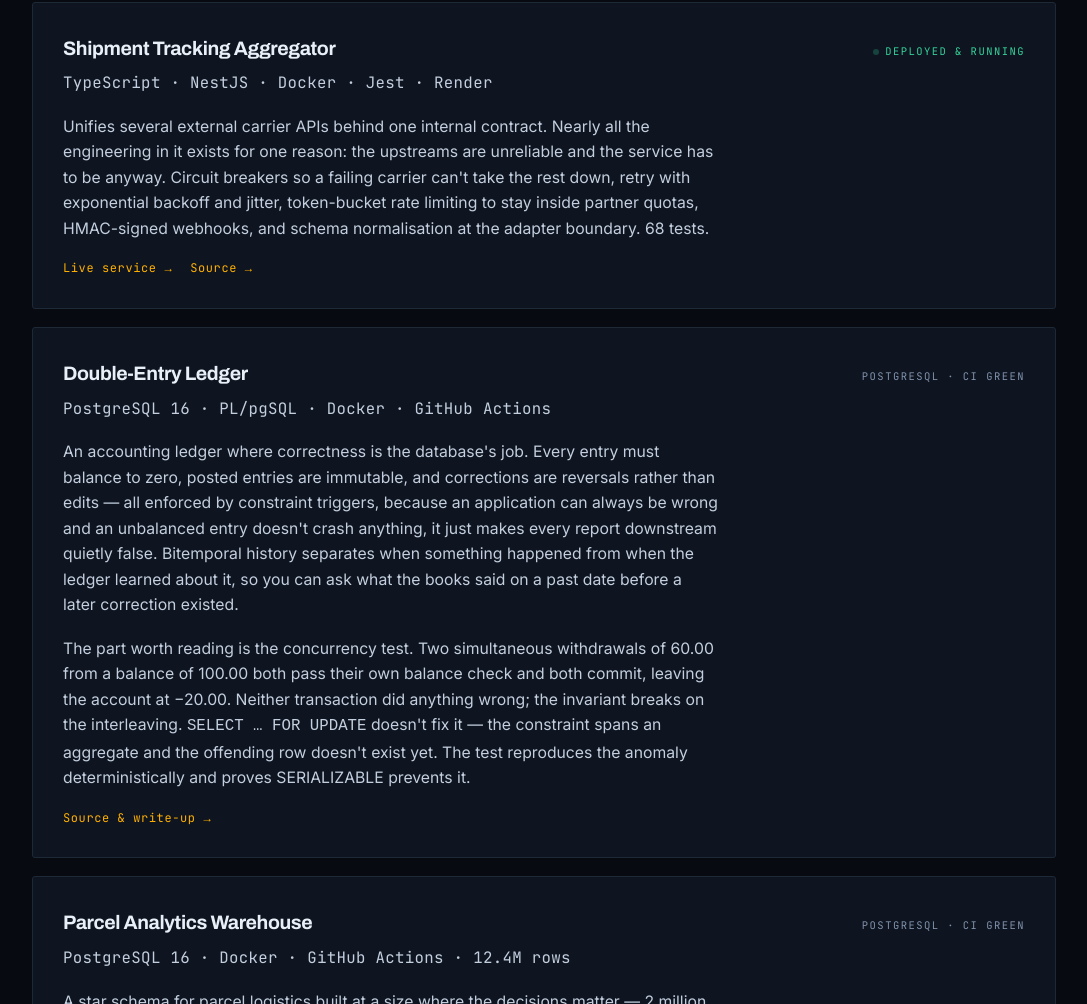
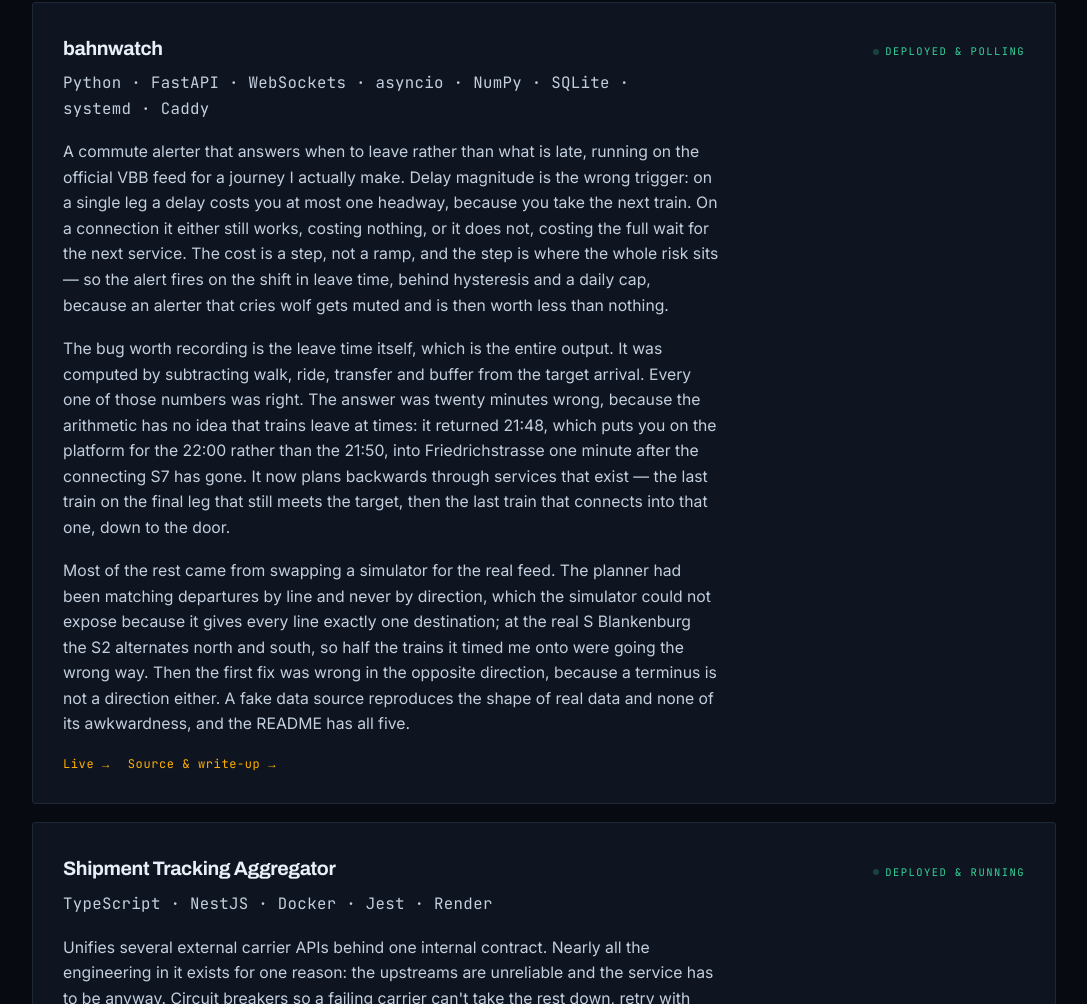
Before and after one commit to Pbhavyashree/Pbhavyashree.github.io, a plain HTML site: page index.html in a window 1280 px wide. Shown: the part 2668-3672 px from the top of the page, without its empty margins (96-1183 px from the left). Drawn offline with Linux system fonts and the light colour scheme.

Commit message:
work: add bahnwatch

```diff
--- a/index.html
+++ b/index.html
@@ -240,6 +240,21 @@ footer{
         <div class="links">
           <a href="https://energy-hub.duckdns.org" target="_blank" rel="noopener">Live &rarr;</a>
           <a href="https://github.com/Pbhavyashree/energy-hub" target="_blank" rel="noopener">Source &amp; notes &rarr;</a>
+        </div>
+      </article>
+
+      <article class="card rv">
+        <div class="card-top">
+          <h3>bahnwatch</h3>
+          <span class="status"><i class="dot"></i>Deployed &amp; polling</span>
+        </div>
+        <p class="stack">Python &middot; FastAPI &middot; WebSockets &middot; asyncio &middot; NumPy &middot; SQLite &middot; systemd &middot; Caddy</p>
+        <p>A commute alerter that answers when to leave rather than what is late, running on the official VBB feed for a journey I actually make. Delay magnitude is the wrong trigger: on a single leg a delay costs you at most one headway, because you take the next train. On a connection it either still works, costing nothing, or it does not, costing the full wait for the next service. The cost is a step, not a ramp, and the step is where the whole risk sits &mdash; so the alert fires on the shift in leave time, behind hysteresis and a daily cap, because an alerter that cries wolf gets muted and is then worth less than nothing.</p>
+        <p>The bug worth recording is the leave time itself, which is the entire output. It was computed by subtracting walk, ride, transfer and buffer from the target arrival. Every one of those numbers was right. The answer was twenty minutes wrong, because the arithmetic has no idea that trains leave at times: it returned 21:48, which puts you on the platform for the 22:00 rather than the 21:50, into Friedrichstrasse one minute after the connecting S7 has gone. It now plans backwards through services that exist &mdash; the last train on the final leg that still meets the target, then the last train that connects into that one, down to the door.</p>
+        <p>Most of the rest came from swapping a simulator for the real feed. The planner had been matching departures by line and never by direction, which the simulator could not expose because it gives every line exactly one destination; at the real S Blankenburg the S2 alternates north and south, so half the trains it timed me onto were going the wrong way. Then the first fix was wrong in the opposite direction, because a terminus is not a direction either. A fake data source reproduces the shape of real data and none of its awkwardness, and the README has all five.</p>
+        <div class="links">
+          <a href="https://bahnwatch.duckdns.org" target="_blank" rel="noopener">Live &rarr;</a>
+          <a href="https://github.com/Pbhavyashree/bahnwatch" target="_blank" rel="noopener">Source &amp; write-up &rarr;</a>
         </div>
       </article>
 
```
